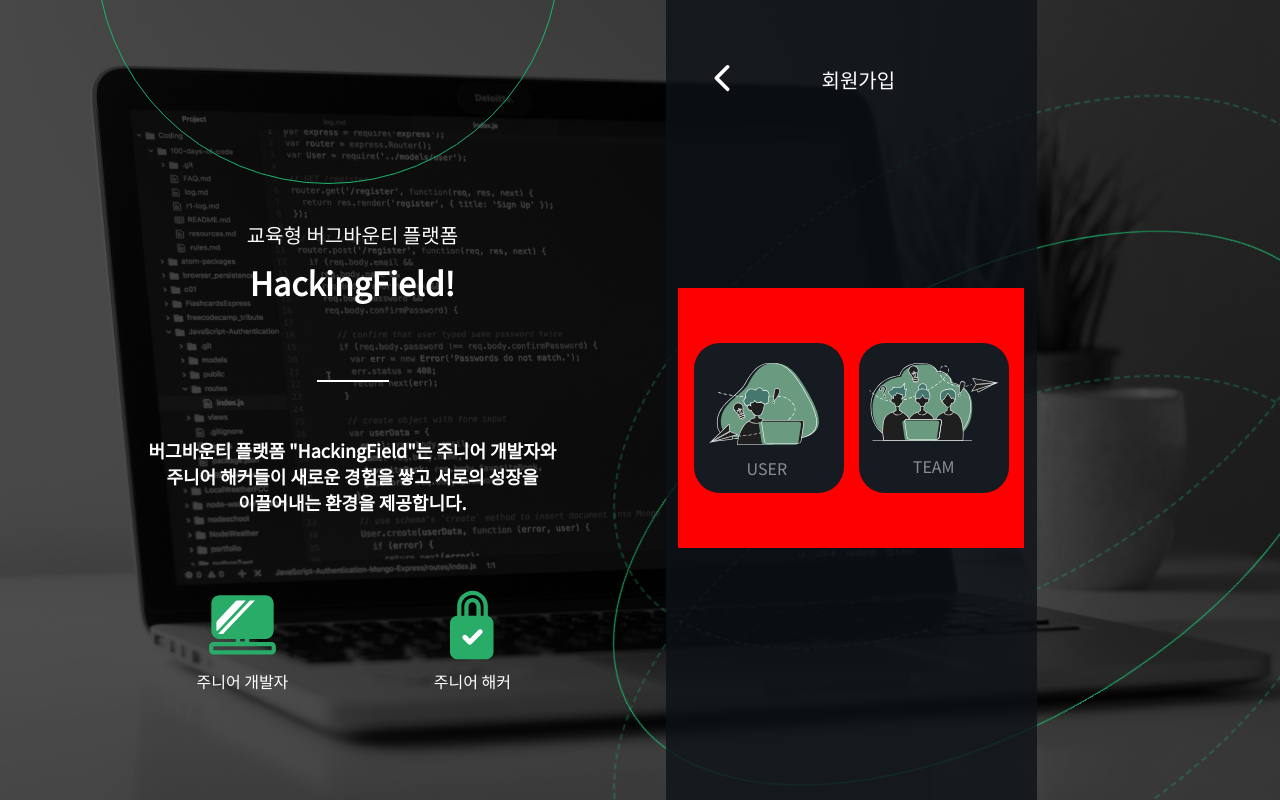
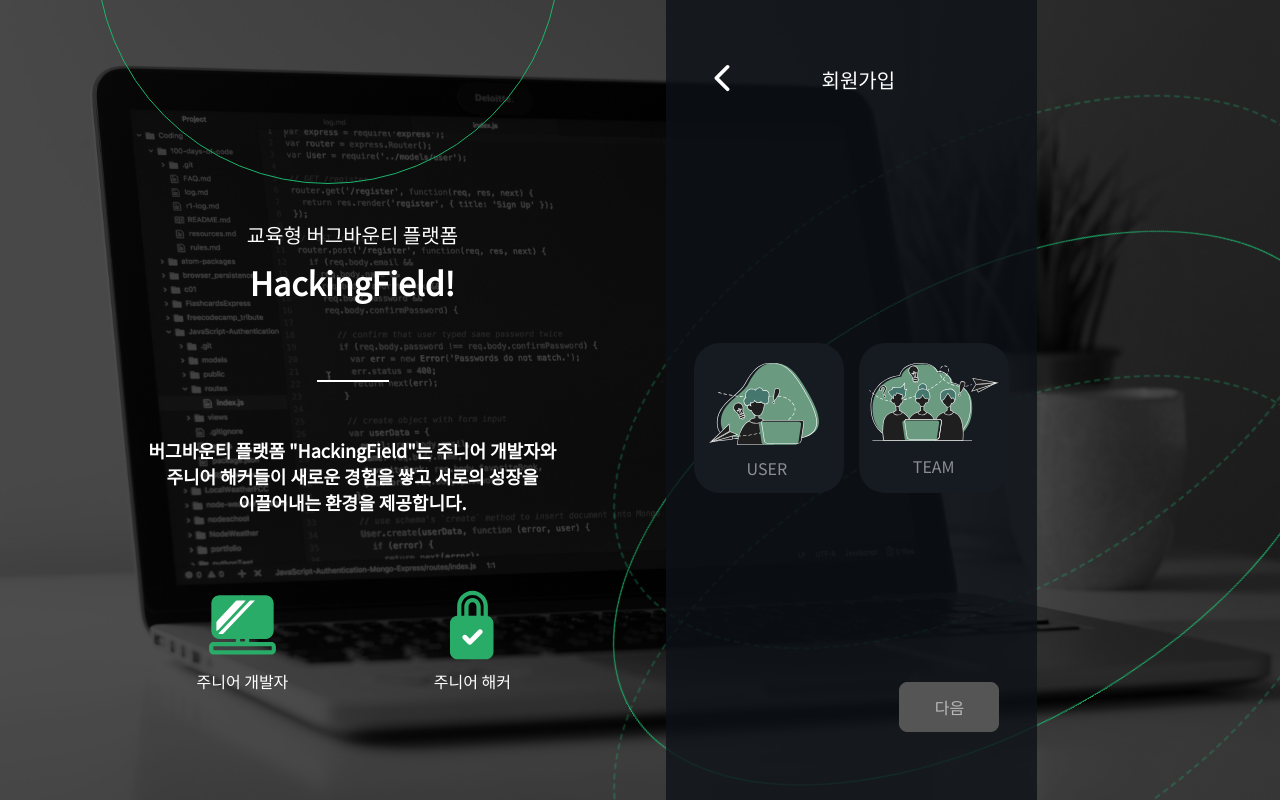
Before and after one commit to Team-INFO4/info-hackingfield-frontend, a Next.js app: page /signup/common in a window 1280 px wide. Shown: the top 800 px of the page. Built offline with nearby package versions, Linux system fonts and the light colour scheme; a web font is replaced by a local one.

Commit message:
공통회원가입 페이지 선택창 색 변화 기능 추가

```diff
--- a/components/Main/Resister_select.tsx
+++ b/components/Main/Resister_select.tsx
@@ -1,9 +1,53 @@
-import React from "react";
+import React, { useState } from "react";
 import * as S from "./styles";
+import styled from "styled-components";
 import { IoIosArrowBack } from "react-icons/io";
 import Router from "next/router";
 
+const NextButton = styled(S.styledButton)`
+  width: 120px;
+  height: 50px;
+  font-size: 16px;
+  font-weight: 500;
+  position: absolute;
+  top: 88%;
+  left: 70%;
+  @media screen and (max-width: 1600px) {
+    width: 110px;
+  }
+  @media screen and (max-width: 1440px) {
+    left: 63%;
+    width: 100px;
+  }
+  @media screen and (max-height: 960px) {
+    top: 80%;
+  }
+`;
+
+const NextButtonEnable = styled(S.styledButtonEnable)`
+  width: 120px;
+  height: 50px;
+  font-size: 16px;
+  font-weight: 500;
+  position: absolute;
+  top: 88%;
+  left: 70%;
+  @media screen and (max-width: 1600px) {
+    width: 110px;
+  }
+  @media screen and (max-width: 1440px) {
+    left: 63%;
+    width: 100px;
+  }
+  @media screen and (max-height: 960px) {
+    top: 80%;
+  }
+`;
+
 const Resister_select = () => {
+  const [selectCategory, setSelectCategory] = useState("");
+  const [user, setUser] = useState("#555555");
+  const [team, setTeam] = useState("#555555");
   return (
     <S.BackDiv>
       <S.arrowBox>
@@ -15,15 +59,26 @@ const Resister_select = () => {
       </S.arrowBox>
       <h2>회원가입</h2>
       <S.SelectDiv>
-        <S.userBox>
+        <div
+          className={`btn ${selectCategory === "curr" ? "active" : ""}`}
+          onClick={() => setSelectCategory("curr")}
+        >
           <S.userImage className="Icon" />
           <h3>USER</h3>
-        </S.userBox>
-        <S.userBox>
+        </div>
+        <div
+          className={`btn ${selectCategory === "prev" ? "active" : ""}`}
+          onClick={() => setSelectCategory("prev")}
+        >
           <S.teamImage className="Icon" />
           <p>TEAM</p>
-        </S.userBox>
+        </div>
       </S.SelectDiv>
+      {selectCategory ? (
+        <NextButtonEnable>다음</NextButtonEnable>
+      ) : (
+        <NextButton>다음</NextButton>
+      )}
     </S.BackDiv>
   );
 };
--- a/components/Main/styles.tsx
+++ b/components/Main/styles.tsx
@@ -434,19 +434,17 @@ export const SelectDiv = styled.div`
   align-items: center;
   width: 27vw;
   height: 260px;
-  background-color: red;
   margin: 0 auto;
   top: 36vh;
   @media screen and (max-width: 1200px) {
     width: 330px;
   }
-`;
 
-export const userBox = styled.div`
+  .btn {
     position: relative;
     width: 232px;
     height: 232px;
-  background: #161b22;
+    background-color: #161b22;
     border-radius: 26px;
     &:hover {
       background-color: #1e2329;
@@ -515,6 +513,21 @@ export const userBox = styled.div`
         font-size: 16px;
       }
     }
+  }
+
+  .btn.active {
+    background-color: #1cb56d;
+    h3 {
+      opacity: 1;
+    }
+    p {
+      opacity: 1;
+    }
+    .Icon {
+      filter: grayscale(0%) !important;
+      opacity: 1 !important;
+    }
+  }
 `;
 
 export const userImage = styled.div`
```
Lines whose indentation alone changed are shown as unchanged.
